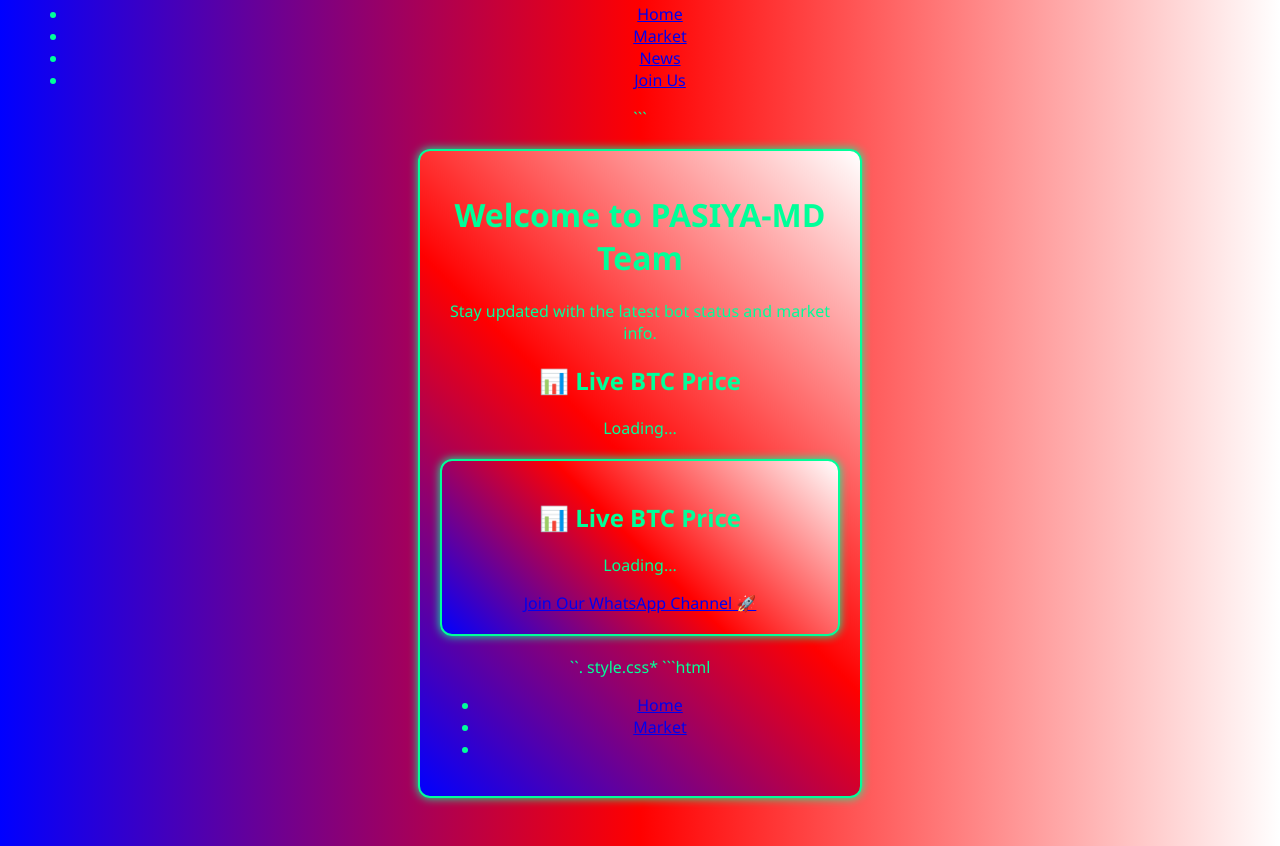
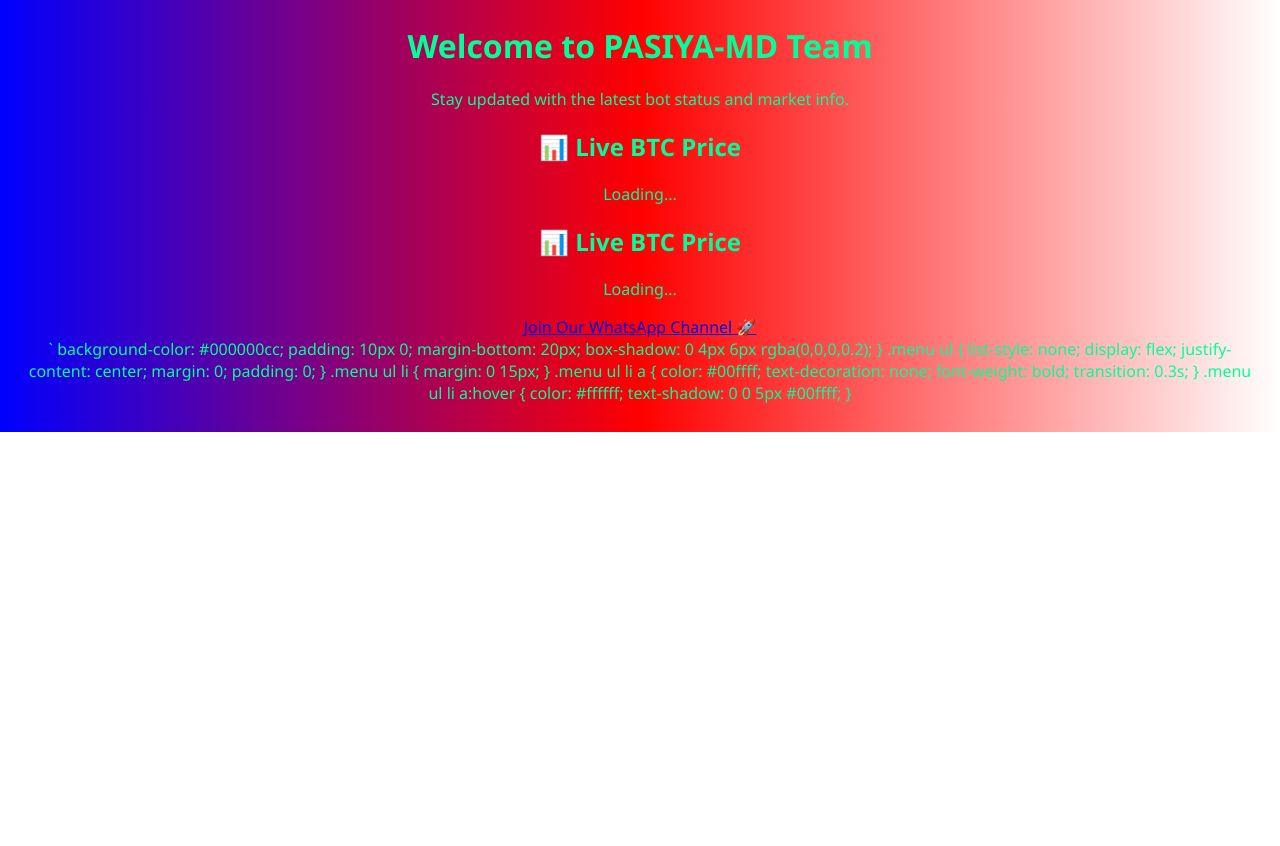
Before and after one commit to chutygirl122/BTC, a plain HTML site: page index.html in a window 1280 px wide. Shown: the part 906-1752 px from the top of the page. After the commit the page ends 1338 px from the top, so only its background shows below. Drawn offline with Linux system fonts and the light colour scheme.

Commit message:
Update index.html

````diff
--- a/index.html
+++ b/index.html
@@ -41,7 +41,7 @@
 
   <div class="section">
     <h3>📞 Contact</h3>
-    <p>Owner: PASIYA-MD TEAM<br>Support: +94 76 635 9869</p>
+    <p>Owner: PASIYA-MD TEAM<br>Support: +94 76 635 9869 /+94 72 297 7523</p>
   </div>
 
 </body>
@@ -87,14 +87,6 @@
       text-align: center;
       padding: 20px;
     }
-    .container {
-      background: linear-gradient(45deg, #0000FF, #FF0000, #FFFFFF);
-      border: 2px solid #00ff99;
-      padding: 20px;
-      border-radius: 12px;
-      max-width: 400px;
-      margin: 20px auto;
-      box-shadow: 0 0 10px #00ff99;
     }
     a.button {
       display: inline-block;
@@ -132,19 +124,7 @@
       Join Our WhatsApp Channel 🚀
     </a>
   </div>
-</body>
-</html>
-``. style.css*
-```html
-<div class="menu">
-  <ul>
-    <li><a href="#">Home</a></li>
-    <li><a href="#">Market</a></li>
-    <li><a
--
-🎨 *style.css*
-```css
-.menu {
+  `<css>
   background-color: #000000cc;
   padding: 10px 0;
   margin-bottom: 20px;
````
